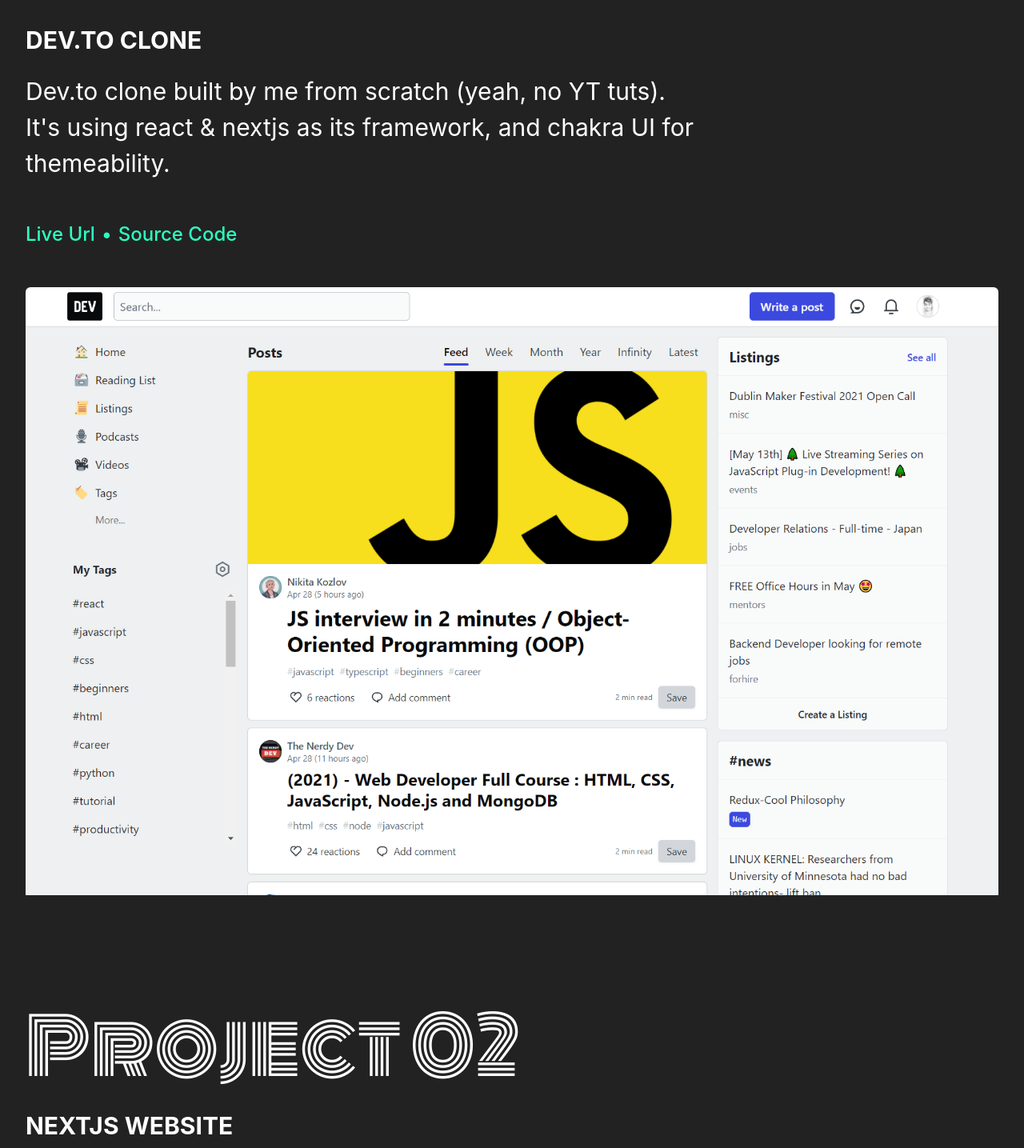
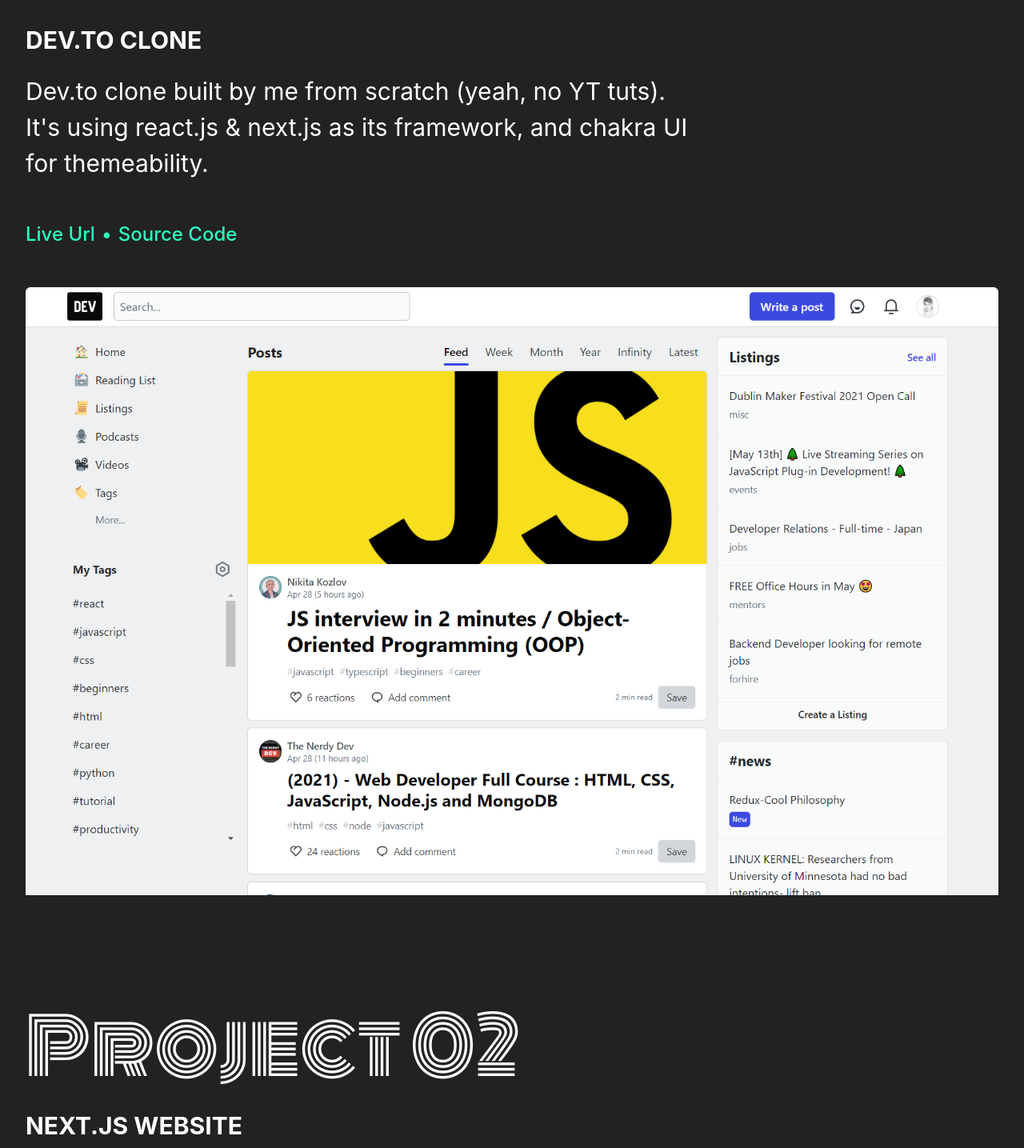
Before and after one commit to jaisharx/jaisharx.dev, a Next.js app: page / in a window 1280 px wide. Shown: the part 995-2430 px from the top of the page at 80% size. Built offline with nearby package versions, Linux system fonts and the light colour scheme; no server answers.

Commit message:
updating descriptions

```diff
--- a/components/projects.js
+++ b/components/projects.js
@@ -81,20 +81,20 @@ export default function Projects() {
                     githubUrl="https://github.com/jaisharx/dev.to"
                 >
                     Dev.to clone built by me from scratch (yeah, no YT tuts).
-                    It's using react & nextjs as its framework, and chakra UI
-                    for themeability.
+                    It's using react.js & next.js as its framework, and chakra
+                    UI for themeability.
                 </Project>
                 <Project
                     id="website"
                     count="02"
-                    title="Nextjs Website"
+                    title="Next.js Website"
                     imgSrc="nextjs"
                     url="https://nextjs-org-website.vercel.app/"
                     githubUrl="https://github.com/jaisharx/nextjs.org"
                 >
-                    Nextjs homepage website has a very clean & modern look to
-                    it. That's why I rebuilt it pixel perfect to see how close I
-                    can get.
+                    This repo is a recreation of the modern & sleek-looking
+                    Next.js homepage. I've tried to get this as pixel-perfect as
+                    possible.
                 </Project>
                 <Project
                     count="03"
@@ -103,8 +103,9 @@ export default function Projects() {
                     url="https://designwiz.vercel.app/"
                     githubUrl="https://github.com/jaisharx/designwiz"
                 >
-                    I rebuilt a modern looking design based website. Achieving a
-                    score of 100 on a lighthouse audit as well.
+                    Landing page of a modern-looking website re-built by me,
+                    scoring a score of 100/100 on a lighthouse audit (no kidding
+                    with perf).
                 </Project>
             </Container>
         </Box>
```
